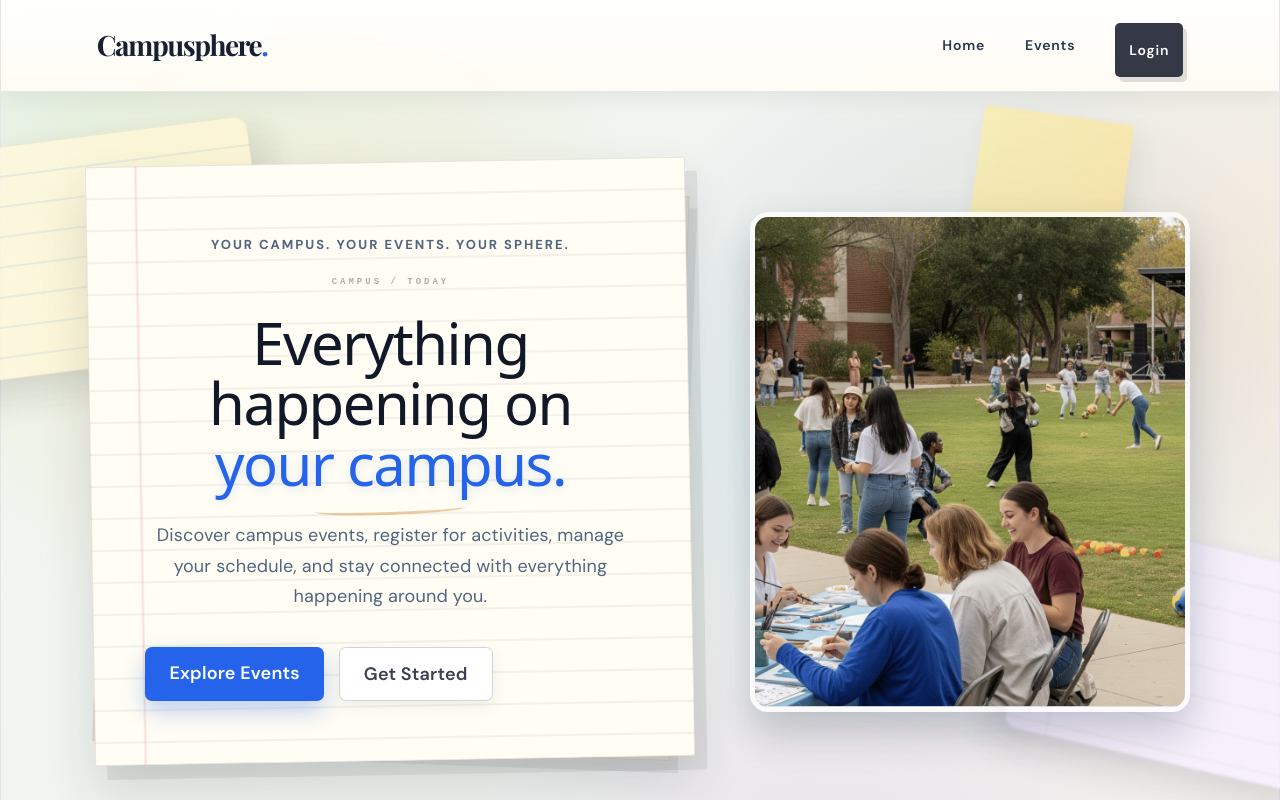
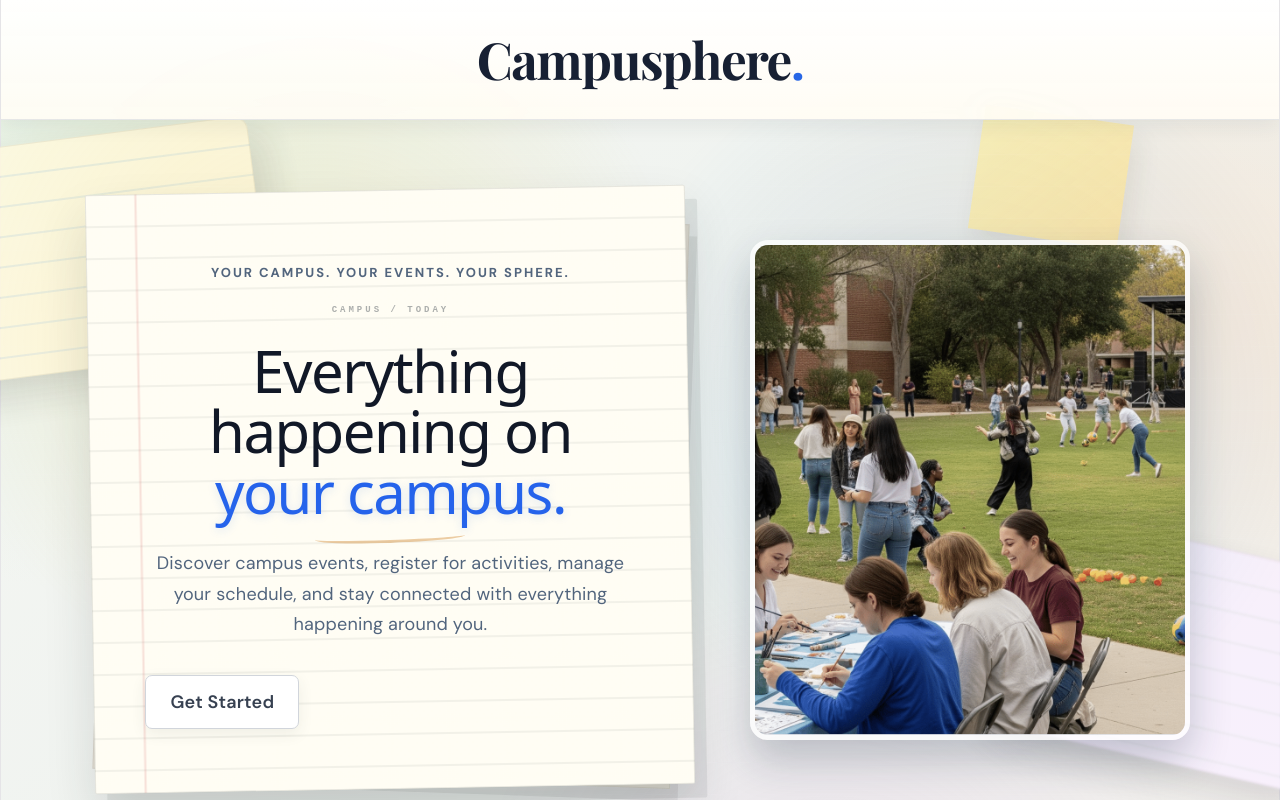
Before and after one commit to Khushinew/campus-event-portal, a React app in the folder frontend/: page / in a window 1280 px wide. Shown: the top 800 px of the page. Built offline with nearby package versions, Linux system fonts and the light colour scheme; the HTML template or start-up script is replaced by a standard one.

Commit message:
Update homepage and add login protection

```diff
--- a/frontend/src/pages/Home.css
+++ b/frontend/src/pages/Home.css
@@ -144,3 +144,21 @@ body {
 
     border-radius: 18px;
 }
+
+
+/* Center and enlarge the Campusphere logo on the homepage */
+.home .header {
+  display: flex;
+  justify-content: center;
+  align-items: center;
+  height: 120px;
+  padding: 20px 32px;
+  box-sizing: border-box;
+}
+
+.home .header .logo {
+  font-size: clamp(42px, 4vw, 54px);
+  font-weight: 700;
+  line-height: 1.1;
+  text-align: center;
+}
--- a/frontend/src/pages/Home.jsx
+++ b/frontend/src/pages/Home.jsx
@@ -1,31 +1,21 @@
+
 import { Link } from "react-router-dom";
 import "./Home.css";
 import Footer from "../components/Footer";
+
 function Home() {
   return (
     <div className="home">
-
       {/* Header */}
       <header className="header">
         <div className="logo">
           Campusphere
         </div>
-
-                <nav className="nav-links">
-                    <Link to="/">Home</Link>
-                    <Link to="/events">Events</Link>
-                    <Link to="/login" className="register-btn">
-                        Login
-                    </Link>
-                </nav>
       </header>
-
 
       {/* Hero */}
       <main className="hero">
-
         <div className="hero-content">
-
           <p className="hero-label">
             YOUR CAMPUS. YOUR EVENTS. YOUR SPHERE.
           </p>
@@ -42,17 +32,10 @@ function Home() {
           </p>
 
           <div className="hero-buttons">
-
-                        <Link to="/events" className="primary-btn">
-                            Explore Events
-                        </Link>
-
             <Link to="/login" className="secondary-btn">
               Get Started
             </Link>
-
           </div>
-
         </div>
 
         <div className="hero-image">
@@ -61,8 +44,8 @@ function Home() {
             alt="Students participating in a campus event"
           />
         </div>
+      </main>
 
-            </main>
       <Footer />
     </div>
   );
--- a/frontend/src/pages/StudentEvents/StudentSidebar.jsx
+++ b/frontend/src/pages/StudentEvents/StudentSidebar.jsx
@@ -2,7 +2,7 @@
 import { useState } from "react";
 import { Link, useNavigate } from "react-router-dom";
 import "./StudentSidebar.css";
-import Footer from "../../components/Footer";
+
 
 function StudentSidebar() {
   const [isOpen, setIsOpen] = useState(false);
@@ -116,7 +116,7 @@ function StudentSidebar() {
             <span>Logout</span>
           </button>
         </div>
-        <Footer />
+
       </aside>
     </>
   );
```
Lines whose indentation alone changed are shown as unchanged.
